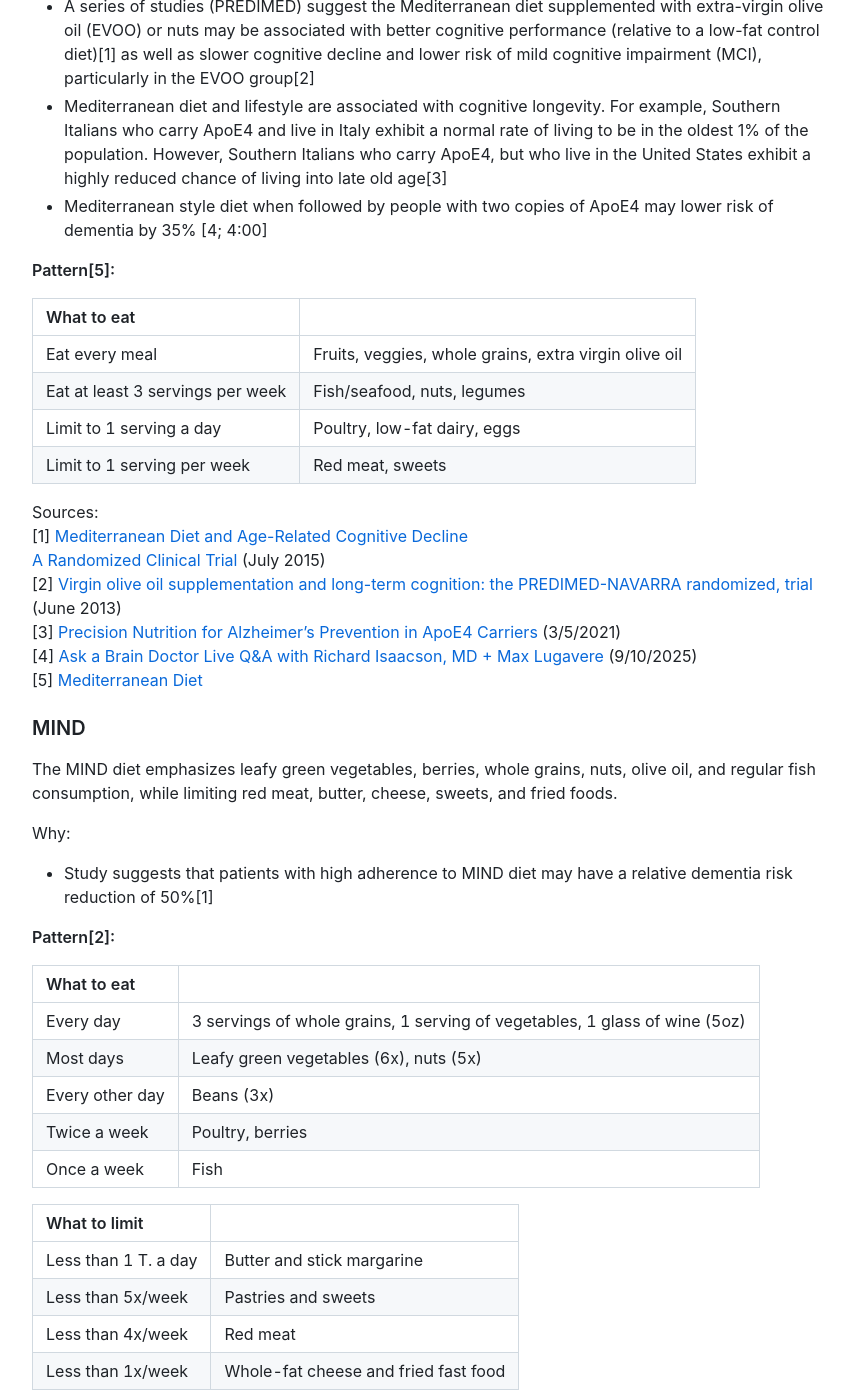
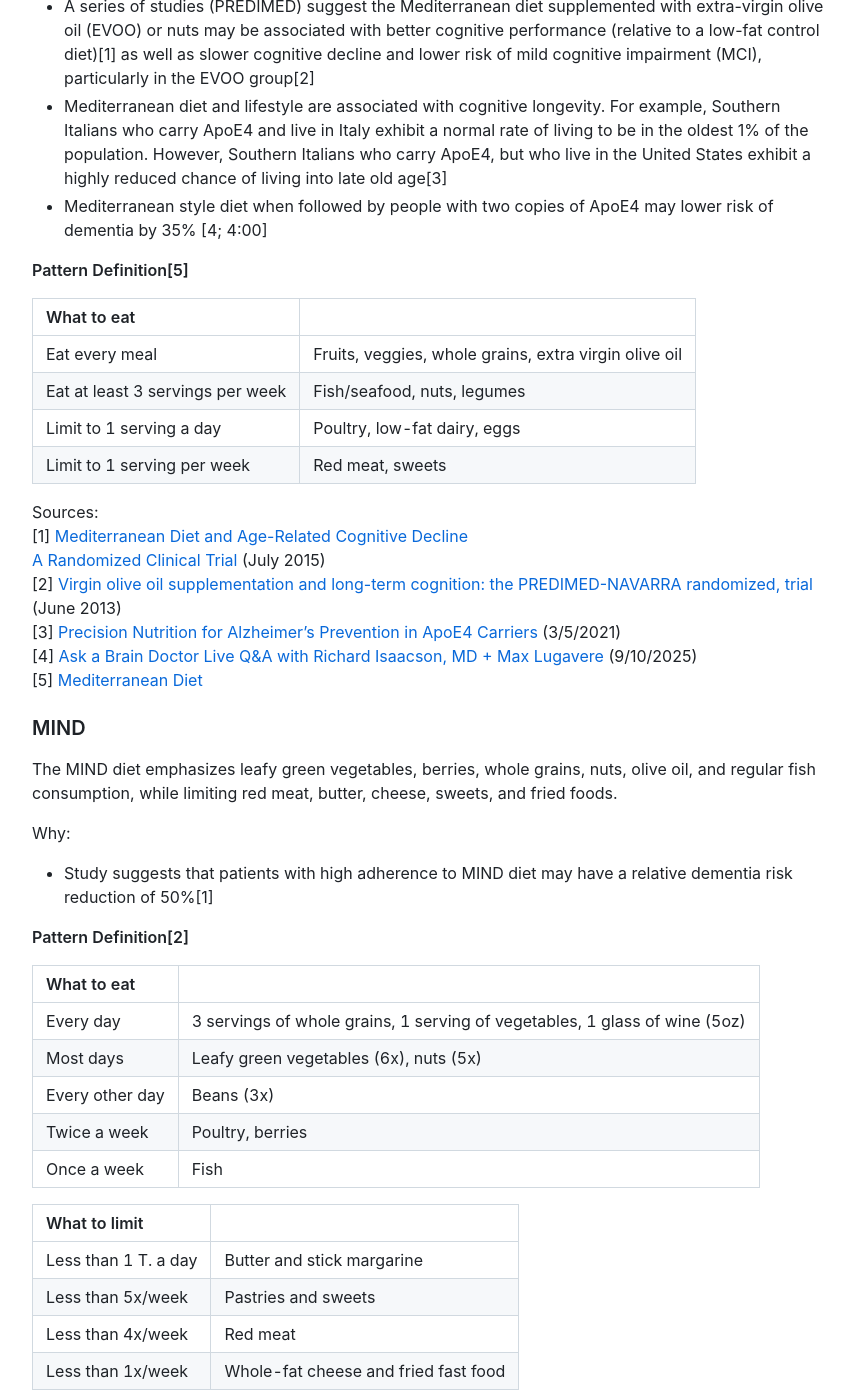
Before and after one commit to samtmartin/brainhealth, a Jekyll site: the page built from index.md, in a window 1280 px wide and 1400 px high, scrolled down 18106 px. Shown: the whole window, without its empty margins (208-1062 px from the left). Built offline with Jekyll 4.4.1, drawn with Linux system fonts in a browser that asks for light colours; nearby versions of some CDN libraries; our own code applies the rules of GitHub Pages for plain Markdown files; some of the changed text lies outside the part shown.

Commit message:
Nit. Update pattern headers in the nutrition appendix section.

```diff
--- a/index.md
+++ b/index.md
@@ -513,7 +513,7 @@ Why:
 
 * Randomized controlled trials suggest that ketogenic therapies can general cognition and memory in subjects with MCI and early-stage Alzheimer’s disease[1]
 
-**Pattern[2]:**
+**Pattern Definition[2]**
 
 | Macronutrient profile |  |
 | :---- | :---- |
@@ -561,7 +561,7 @@ Why:
 * Mediterranean diet and lifestyle are associated with cognitive longevity. For example, Southern Italians who carry ApoE4 and live in Italy exhibit a normal rate of living to be in the oldest 1% of the population. However, Southern Italians who carry ApoE4, but who live in the United States exhibit a highly reduced chance of living into late old age[3]
 * Mediterranean style diet when followed by people with two copies of ApoE4 may lower risk of dementia by 35% [4; 4:00]
 
-**Pattern[5]:**
+**Pattern Definition[5]**
 
 | What to eat |  |
 | :---- | :---- |
@@ -586,7 +586,7 @@ Why:
 
 * Study suggests that patients with high adherence to MIND diet may have a relative dementia risk reduction of 50%[1]
 
-**Pattern[2]:**
+**Pattern Definition[2]**
 
 | What to eat |  |
 | :---- | :---- |
```
